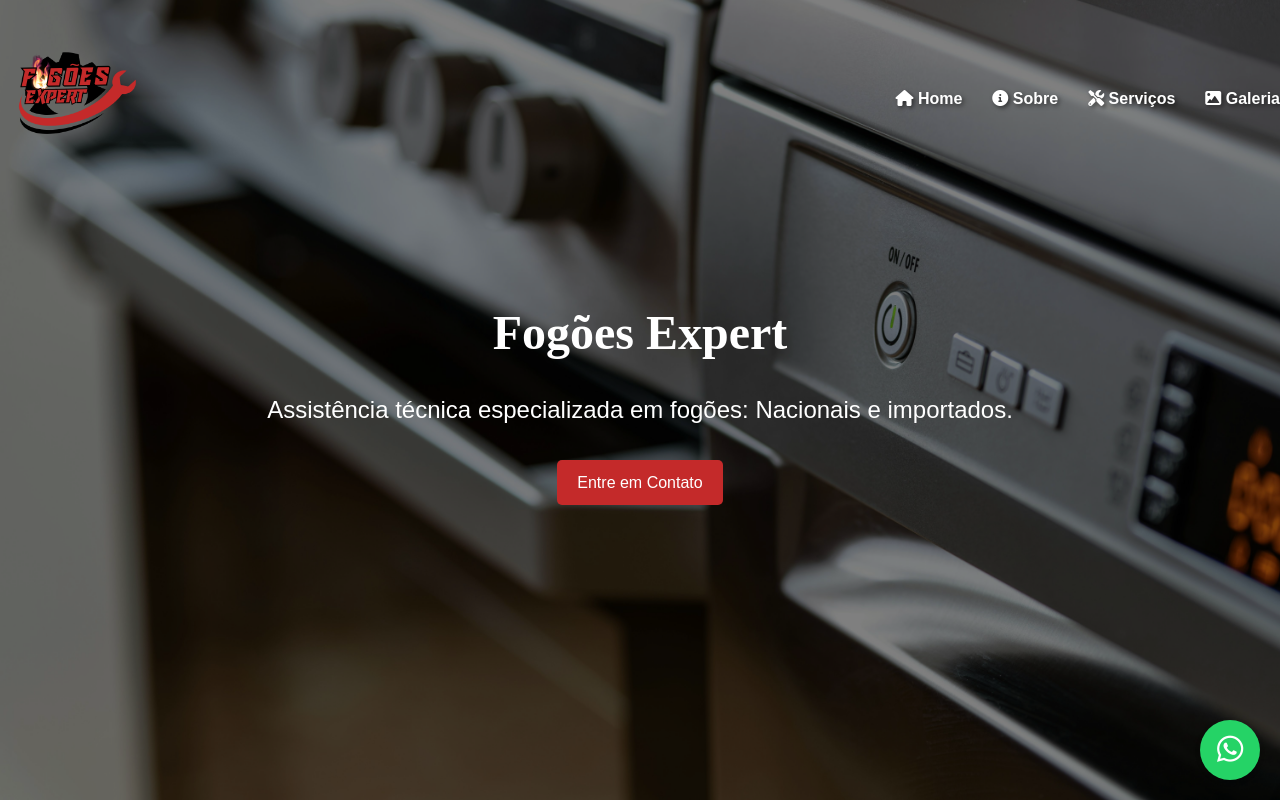
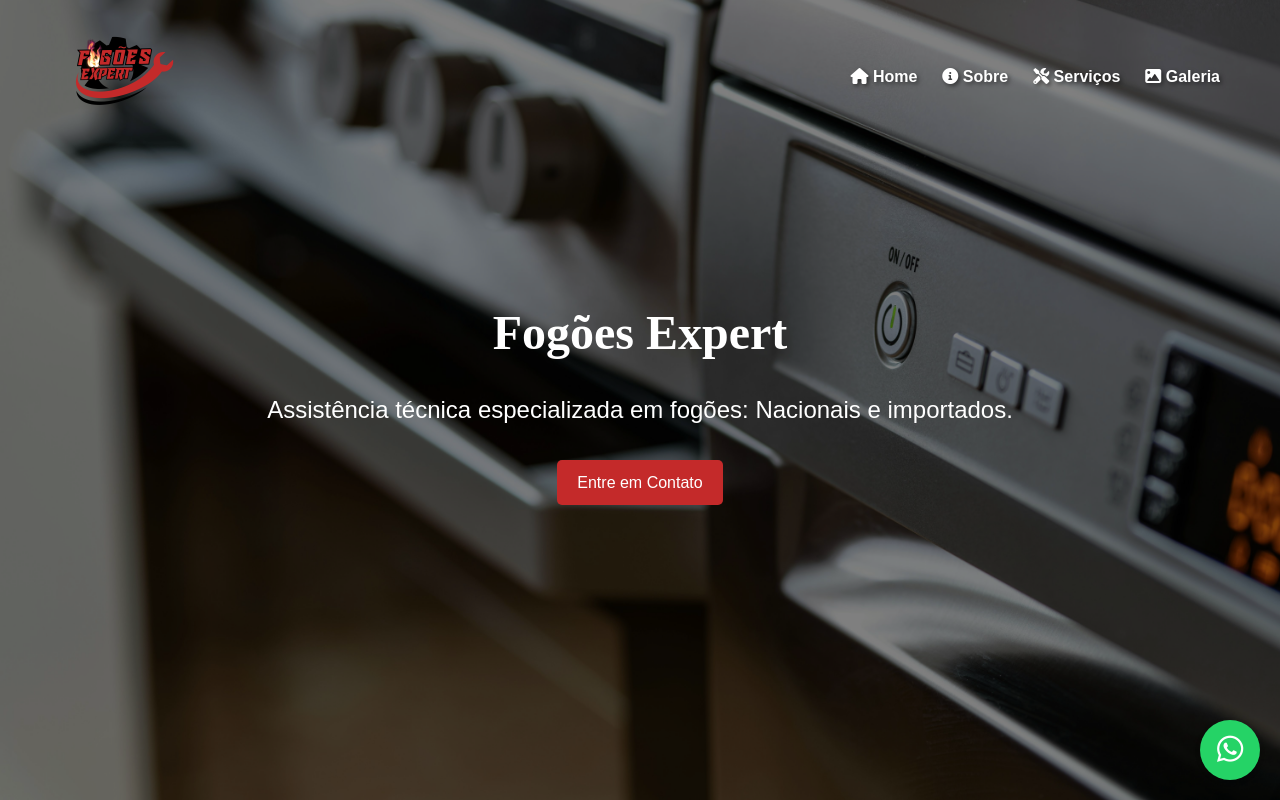
Before and after one commit to larissalapa/fogoes-expert, a plain HTML site: page index.html in a window 1280 px wide. Shown: the top 800 px of the page. Drawn offline with Linux system fonts and the light colour scheme.

Commit message:
fix: correção alinhamento logo e menu

```diff
--- a/style.css
+++ b/style.css
@@ -17,27 +17,51 @@ body {
   padding: 0 20px;
 }
 
-/* Header e Menu */
+
 header {
-  padding: 20px 0;
+  padding: 10px 0;
   position: fixed;
   width: 100%;
   top: 0;
   z-index: 1000;
 }
 
-nav {
+.navbar {
   display: flex;
   justify-content: space-between;
   align-items: center;
+  width: 100%;
+  max-width: 1200px;
+  margin: 0 auto;
+  padding: 0 20px;
 }
 
-.logo img {
-  height: auto;
-  max-height: 150px;
-  width: auto;
+/* Alinhamento do menu desktop */
+.desktop-menu {
+  display: flex;
+  align-items: center;
+  list-style: none;
+  gap: 25px; /* Espaço entre itens */
+  margin-left: auto; /* Empurra o menu para a direita */
 }
 
+/* Ícones mobile (alinhados dentro do navbar) */
+.menu-icon,
+.close-icon {
+  position: relative; /* Agora respeita o fluxo do flexbox */
+  font-size: 28px;
+  color: #333;
+  cursor: pointer;
+  z-index: 3000;
+  margin-left: 20px; /* Espaço entre logo e ícone */
+}
+
+/* Garantir que o logo não cresça demais */
+.logo img {
+  max-height: 125px;
+  width: auto;
+  transition: all 0.3s ease;
+}
 
 .nav-links {
   background-color: rgba(0, 0, 0, 0.95); /* Quase preto sólido */
@@ -352,16 +376,6 @@ header.show {
     cursor: pointer; /* Mostrar que a imagem é clicável */
 }
 
-.menu-icon,
-.close-icon {
-  right: 20px;
-  position: fixed;
-  top: 20px;
-  font-size: 35px;
-  color: #fff;
-  cursor: pointer;
-  z-index: 3000;
-}
 
 .menu-icon i.fas.fa-bars {
   color: white;
@@ -439,15 +453,6 @@ header.show {
   transform: translateY(0);
 }
 
-/* Menu Desktop */
-.desktop-menu {
-  display: none; /* Escondido por padrão */
-  list-style: none;
-}
-
-.desktop-menu li {
-  margin-left: 30px;
-}
 
 .desktop-menu a {
   color: #fff;
```
